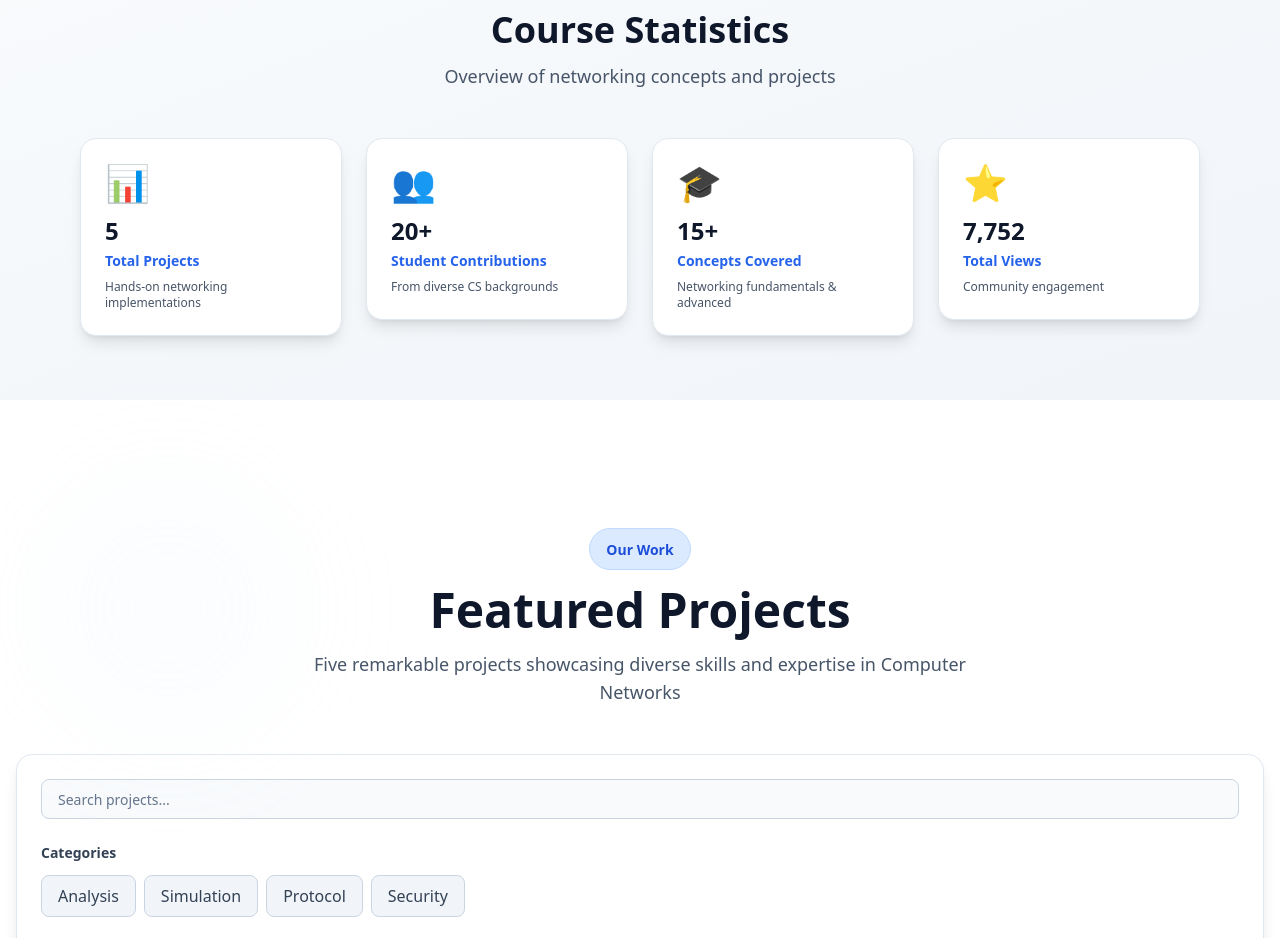
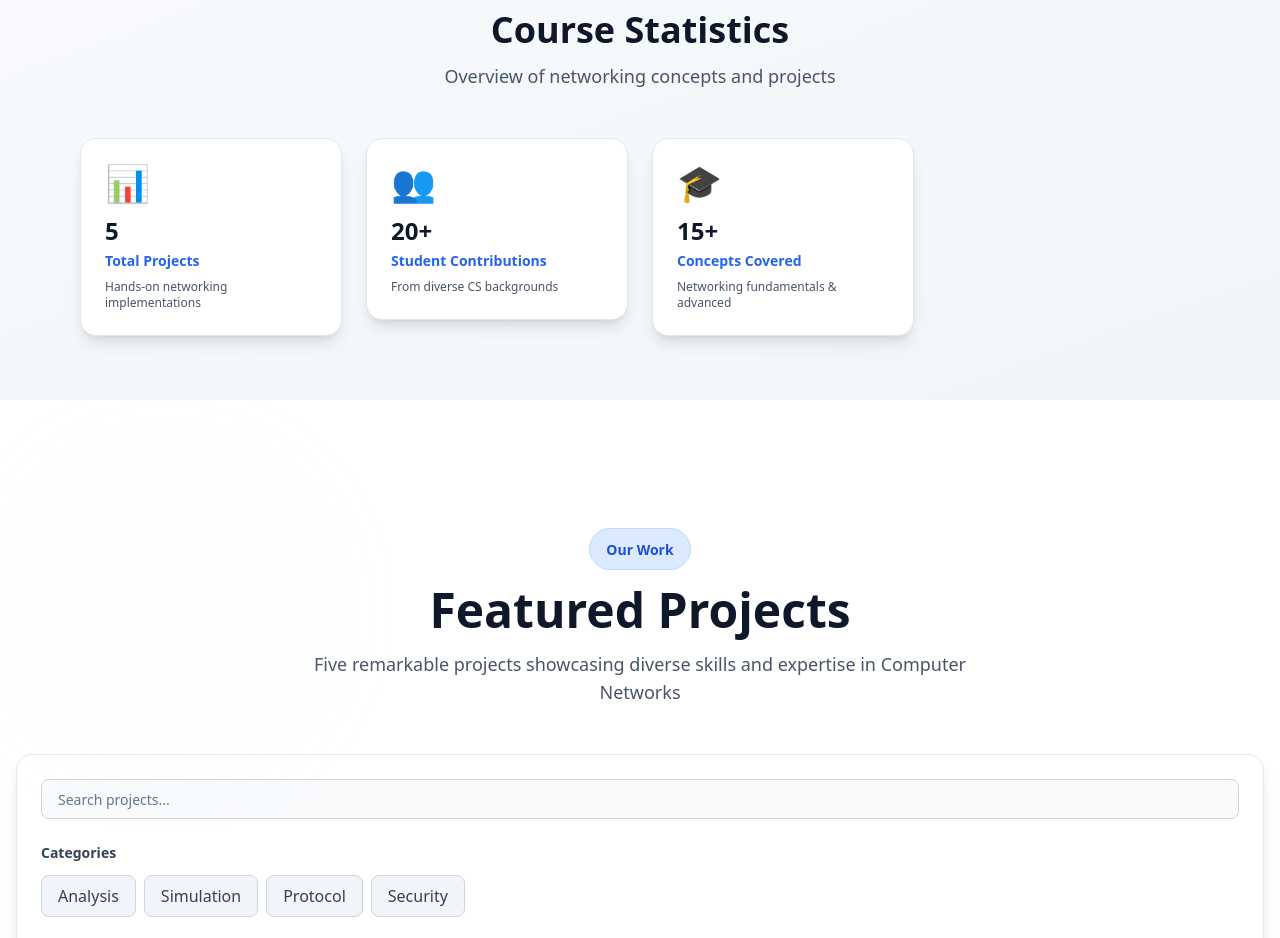
Before and after one commit to Sujal10-cyber/aura-forge, a React (Vite) app: page / in a window 1280 px wide. Shown: the part 980-1918 px from the top of the page. Built offline with nearby package versions, Linux system fonts and the light colour scheme.

Commit message:
Remove community views section from statistics

```diff
--- a/client/pages/Index.tsx
+++ b/client/pages/Index.tsx
@@ -90,12 +90,6 @@ export default function Index() {
       label: "Concepts Covered",
       value: "15+",
       description: "Networking fundamentals & advanced",
-    },
-    {
-      icon: "⭐",
-      label: "Total Views",
-      value: PROJECTS.reduce((sum, p) => sum + p.views, 0).toLocaleString(),
-      description: "Community engagement",
     },
   ];
 
```
